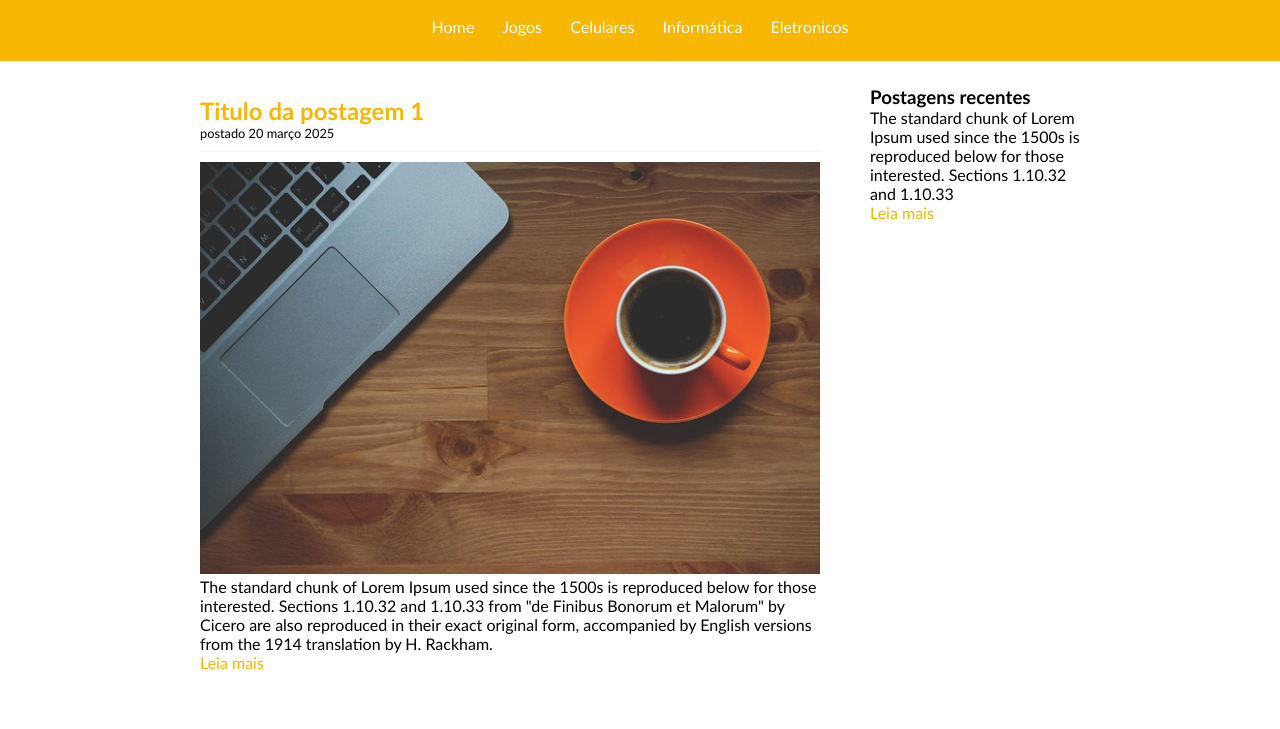
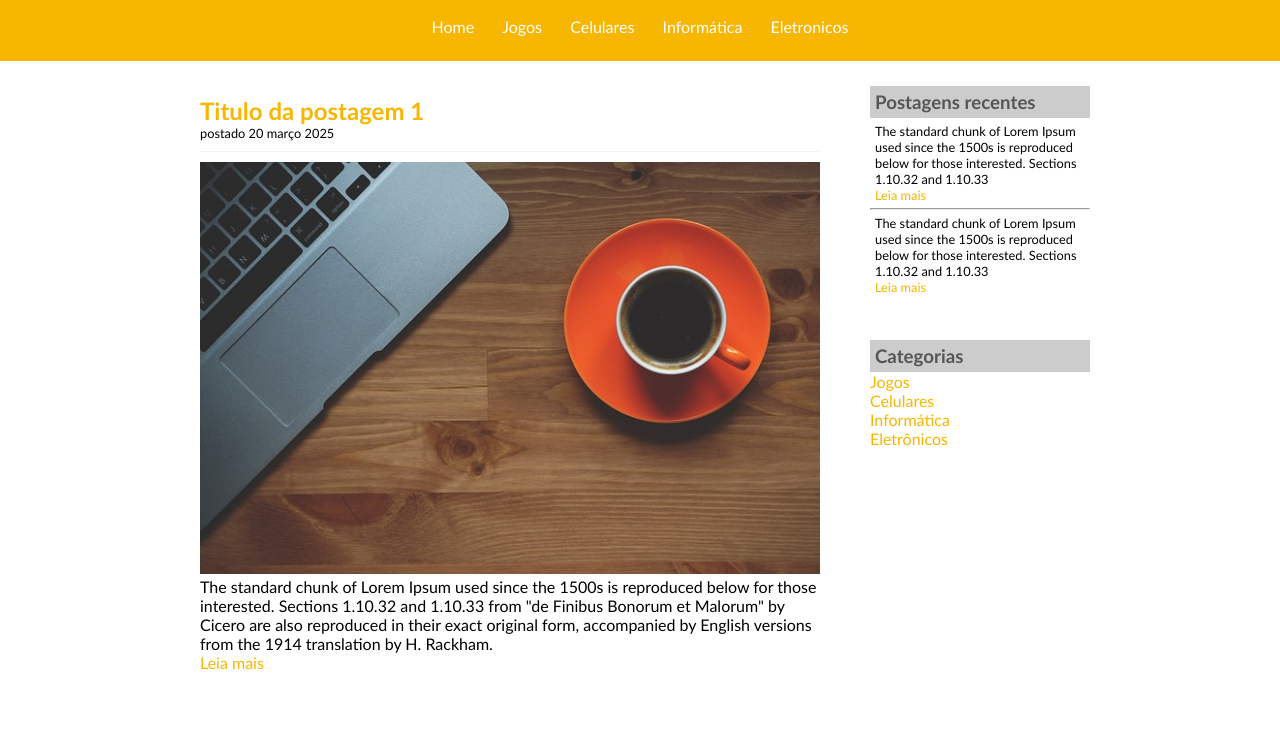
Before and after one commit to GilvanGabrielCA/TecBlog, a plain HTML site: page index.html in a window 1280 px wide. Shown: the part 67-796 px from the top of the page. Drawn offline with Linux system fonts and the light colour scheme.

Commit message:
pagina inicial concluida

```diff
--- a/css/estilo.css
+++ b/css/estilo.css
@@ -49,6 +49,12 @@ body {
     margin-bottom: 20px;
 }
 
+
+.postagem-lateral {
+    font-size: 0.8em;
+    padding: 5px;
+}
+
 #rodape {
     clear: both;
     text-align: center;
@@ -90,6 +96,12 @@ h2 {
     color: #F7B600;
 }
 
+h3 {
+    color: #565656;
+    background: #CCC;
+    padding: 5px;
+}
+
 .data-postagem {
     font-size: 0.8em;
     border-bottom: 1px solid #F4F4F4;
@@ -98,6 +110,7 @@ h2 {
     display: block;
 }
 
+
 .branco {
     color: white;
 }
--- a/index.html
+++ b/index.html
@@ -62,6 +62,22 @@
                     </p>
                     <a href="#">Leia mais</a>
                 </div>
+                <hr>
+                <div class="postagem-lateral">
+                    <p>
+                        The standard chunk of Lorem Ipsum used since the 1500s is reproduced below for those interested.
+                        Sections 1.10.32 and 1.10.33
+                    </p>
+                    <a href="#">Leia mais</a>
+                </div>
+            </div>
+            <div class="conteudo-lateral">
+                <h3>Categorias</h3>
+
+                <a href="#">Jogos</a><br>
+                <a href="#">Celulares</a><br>
+                <a href="#">Informática</a><br>
+                <a href="#">Eletrônicos</a><br>
             </div>
         </div>
         <div id="rodape">
```
